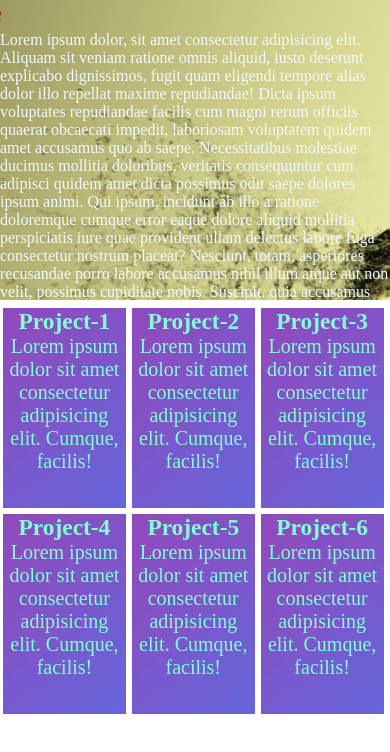
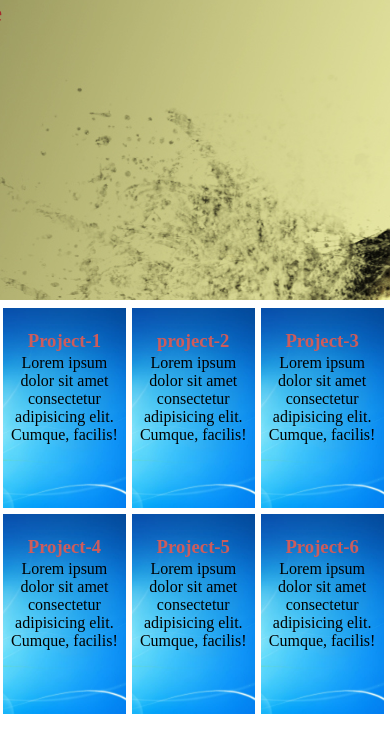
Before and after one commit to PriyaWebDesigner/class-14, a plain HTML site: page index.html in a window 390 px wide. Drawn offline with Linux system fonts and the light colour scheme.

Commit message:
Responsive Design

```diff
--- a/index.html
+++ b/index.html
@@ -12,47 +12,32 @@
     <section class="hero">
         <marquee behavior="scroll" direction="right" scrollamount="10">
             <h1>Welcome to my Website</h1></marquee>
-            <p class="para">Lorem ipsum dolor, sit amet consectetur adipisicing elit. Aliquam sit veniam ratione omnis aliquid, iusto
-                deserunt explicabo dignissimos, fugit quam eligendi tempore alias dolor illo repellat maxime
-                repudiandae! Dicta ipsum voluptates repudiandae facilis cum magni rerum officiis quaerat obcaecati
-                impedit, laboriosam voluptatem quidem amet accusamus quo ab saepe. Necessitatibus molestiae ducimus
-                mollitia doloribus, veritatis consequuntur cum adipisci quidem amet dicta possimus odit saepe dolores
-                ipsum animi. Qui ipsum, incidunt ab illo a ratione doloremque cumque error eaque dolore aliquid mollitia
-                perspiciatis iure quae provident ullam delectus labore fuga consectetur nostrum placeat? Nesciunt,
-                totam, asperiores recusandae porro labore accusamus nihil illum atque aut non velit, possimus cupiditate
-                nobis. Suscipit, quia accusamus alias, ab a autem doloribus incidunt, blanditiis nisi ipsa animi ad
-                culpa commodi vel. Delectus ullam molestias excepturi, porro maiores, ipsam tempora cupiditate eaque eos
-                sapiente necessitatibus omnis reiciendis? Quos iure neque, expedita suscipit, omnis atque iste enim
-                ducimus laborum inventore eius, non voluptas autem sed tenetur aut mollitia quisquam! Nemo veniam
-                dolorem explicabo error dicta perferendis, architecto corrupti, asperiores tempora consequuntur rem,
-                cumque rerum libero aperiam? Sint sunt mollitia ab repellat. Obcaecati aut, assumenda magni eos quisquam
-                nihil optio facere quia amet unde libero maxime, aspernatur quos rerum? Necessitatibus?</p>
 
     </section>
     <section class="project">
         <div class="project-item">
-            <h3>Project-1</h3>
-            <p>Lorem ipsum dolor sit amet consectetur adipisicing elit. Cumque, facilis!</p>
+            <h3 class="heading">Project-1</h3>
+            <p>Lorem ipsum dolor sit amet consectetur <br>adipisicing elit. Cumque, facilis!</p>
         </div>
         <div class="project-item">
-            <h3>Project-2</h3>
-            <p>Lorem ipsum dolor sit amet consectetur adipisicing elit. Cumque, facilis!</p>
+            <h3 class="heading">project-2</h3>
+            <p>Lorem ipsum dolor sit amet consectetur <br>adipisicing elit. Cumque, facilis!</p>
         </div>
         <div class="project-item">
-            <h3>Project-3</h3>
-            <p>Lorem ipsum dolor sit amet consectetur adipisicing elit. Cumque, facilis!</p>
+            <h3 class="heading">Project-3</h3>
+            <p>Lorem ipsum dolor sit amet consectetur <br>adipisicing elit. Cumque, facilis!</p>
         </div>
         <div class="project-item">
-            <h3>Project-4</h3>
-            <p>Lorem ipsum dolor sit amet consectetur adipisicing elit. Cumque, facilis!</p>
+            <h3 class="heading">Project-4</h3>
+            <p>Lorem ipsum dolor sit amet consectetur <br> adipisicing elit. Cumque, facilis!</p>
         </div>
         <div class="project-item">
-            <h3>Project-5</h3>
-            <p>Lorem ipsum dolor sit amet consectetur adipisicing elit. Cumque, facilis!</p>
+            <h3 class="heading">Project-5</h3>
+            <p>Lorem ipsum dolor sit amet consectetur <br> adipisicing elit. Cumque, facilis!</p>
         </div>
         <div class="project-item">
-            <h3>Project-6</h3>
-            <p>Lorem ipsum dolor sit amet consectetur adipisicing elit. Cumque, facilis!</p>
+            <h3 class="heading">Project-6</h3>
+            <p>Lorem ipsum dolor sit amet consectetur <br> adipisicing elit. Cumque, facilis!</p>
         </div>
     </section>
 
--- a/style.css
+++ b/style.css
@@ -8,19 +8,24 @@
     background-image: url('Images/Screenshot\ 2024-03-06\ 105919.png');
     height: 300px;
     color: aqua;
-    overflow: hidden;
+    overflow: auto;
     /* overflow-y: hidden;
     overflow-x: hidden; */
      */
 }
-.para{
-     color: aliceblue;
-}
+
 
 .project{
     /* background-color: aqua; */
     margin-top: 5px;
 }
+.heading{
+    margin-top: 20px;
+    line-height: 1.4;
+    color:indianred;
+}
+
+
 .project-item{
     float: left;
     height: 200px;
@@ -30,9 +35,8 @@
     background-repeat: no-repeat;
     background-position: center;
     text-align: center;
-    color: aqua;
     margin: 3px;
-    overflow: hidden;
+    overflow: visible;
 
 
 }
@@ -56,8 +60,6 @@
 @media screen and (max-width:720px) {
     .project-item{
         width: 32%;
-        color: orangered;
-        background-image: url(Images/bg\ pic1.jpg);
     }
 
 }
@@ -70,19 +72,28 @@
 
 }
 
-@media screen and (max-width:391px) {
+ @media screen and (max-width:391px) {
     .project-item{
         width: 31.5%;
-        color:aquamarine;
-        font-size: 20px;
+        /* color:aquamarine;
+        font-size: 20px; */
+    }
+
+}
+
+@media screen and (max-width:327px) {
+    .project-item{
+        width: 48%;
     }
 
 }
 
 
-@media screen and (max-width:327px) {
+
+
+@media screen and (max-width:300px) {
     .project-item{
-        width: 31%;
+        width: 100%;
     }
 
 }
```
